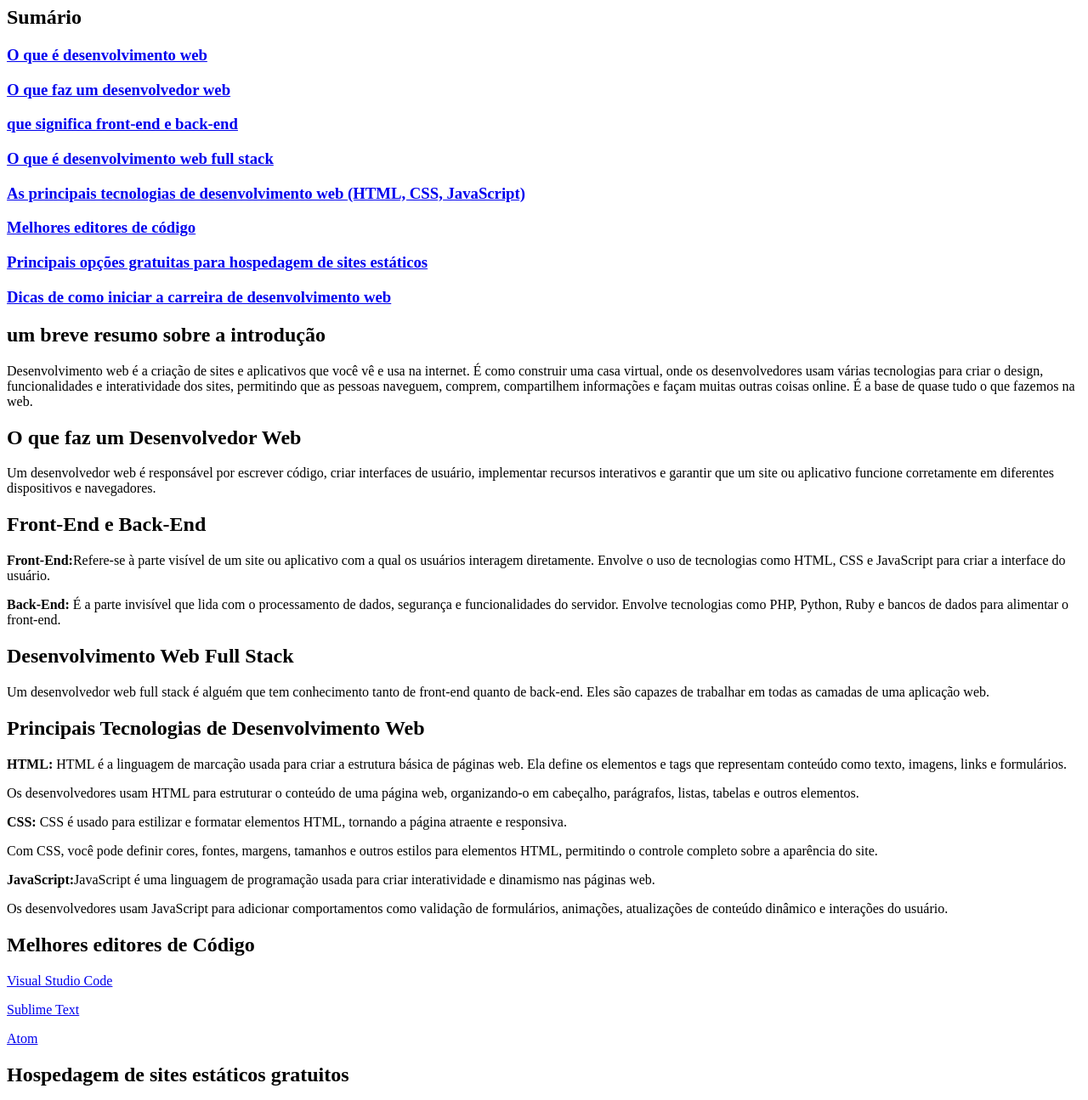
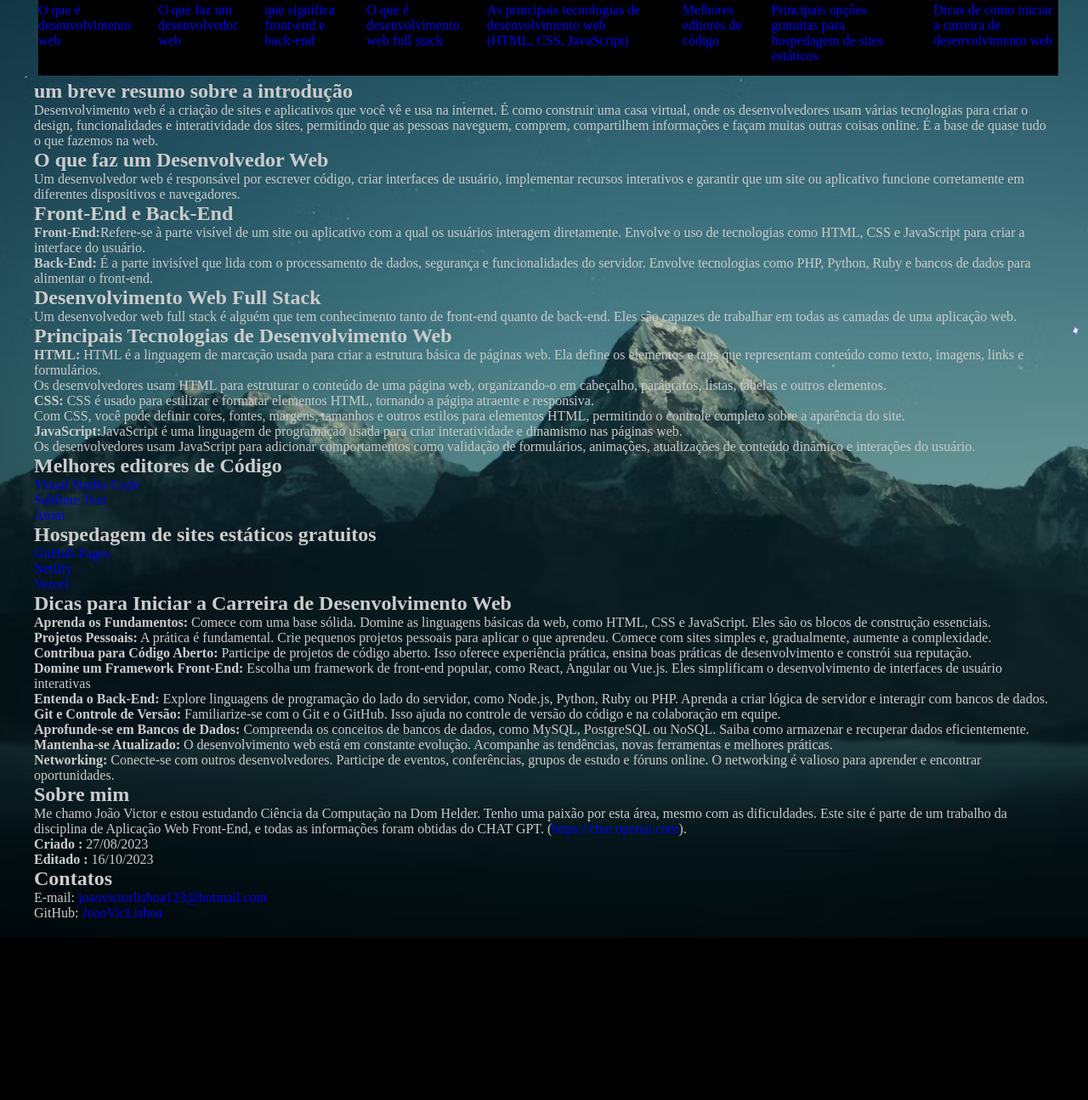
Before and after one commit to JoaoVicLisboa/Meu-Site, a plain HTML site: page index.html in a window 1280 px wide. Shown: the part 73-1368 px from the top of the page at 85% size. After the commit the page ends 1177 px from the top, so only its background shows below. Drawn offline with Linux system fonts and the light colour scheme; files whose address does not match are found by name.

Commit message:
Update index.html

```diff
--- a/index.html
+++ b/index.html
@@ -5,65 +5,128 @@
   <meta charset="UTF-8">
   <meta http-equiv="X-UA-Compatible" content="IE=edge">
   <meta name="viewport" content="width=device-width, initial-scale=1.0">
+  <link rel="stylesheet" href="https://cdnjs.cloudflare.com/ajax/libs/font-awesome/6.4.2/css/all.min.css" integrity="sha512-z3gLpd7yknf1YoNbCzqRKc4qyor8gaKU1qmn+CShxbuBusANI9QpRohGBreCFkKxLhei6S9CQXFEbbKuqLg0DA==" crossorigin="anonymous" referrerpolicy="no-referrer" />
+  <link rel="stylesheet" href="css/reset.css">
+  <link rel="stylesheet" href="css/style.css">
   <title>DESENVOLVIMENTO WEB</title>
 </head>
 
 <body>
-  <header><h1><a href="#sobreMim">João Victor de Souza Lisboa</a>| |<a href="#contatos">Contatos</a></h1></header>
+  <div class="Conteudo">
 
-  <h2>Sumário</h2>
-<h3 ><a href="#introducao">O que é desenvolvimento web</a></h3>
-<h3> <a href="#desenvolvimentoWeb">O que faz um desenvolvedor web</a></h3>
-<h3> <a href="#frontBack"> que significa front-end e back-end</a></h3>
-<h3> <a href="#fullStack">O que é desenvolvimento web full stack </a></h3>
-<h3> <a href="#tecnologiasWeb">As principais tecnologias de desenvolvimento web (HTML, CSS, JavaScript)</a></h3>
-<h3> <a href="#editores">Melhores editores de código</a></h3>
-<h3> <a href="#sitesEstaticos">Principais opções gratuitas para hospedagem de sites estáticos</a></h3>
-<h3> <a href="#carreiraDev">Dicas de como iniciar a carreira de desenvolvimento web</a></h3>
+  <div class="headerTitulo">
+    <header>
+
+    <h1>
+      <a href="#sobreMim">
+         João Victor de Souza Lisboa
+      </a>
+      <a href="#contatos" class="espaco">Contatos</a>
+    </h1>
+  </div>
 
 
-<h2 id="introducao">um breve resumo sobre a introdução</h2>
-<p>Desenvolvimento web é a criação de sites e aplicativos que você vê e usa na internet. É como construir uma casa virtual, onde os desenvolvedores usam várias tecnologias para criar o design, funcionalidades e interatividade dos sites, permitindo que as pessoas naveguem, comprem, compartilhem informações e façam muitas outras coisas online. É a base de quase tudo o que fazemos na web.</p>
-<h2 id="desenvolvimentoWeb">O que faz um Desenvolvedor Web</h2>
-<p>Um desenvolvedor web é responsável por escrever código, criar interfaces de usuário, implementar recursos interativos e garantir que um site ou aplicativo funcione corretamente em diferentes dispositivos e navegadores.</p>
-<h2 id="frontBack">Front-End e Back-End</h2>
-<p><strong>Front-End:</strong>Refere-se à parte visível de um site ou aplicativo com a qual os usuários interagem diretamente. Envolve o uso de tecnologias como HTML, CSS e JavaScript para criar a interface do usuário.</p>
-<p><strong>Back-End:</strong> É a parte invisível que lida com o processamento de dados, segurança e funcionalidades do servidor. Envolve tecnologias como PHP, Python, Ruby e bancos de dados para alimentar o front-end.</p>
-<h2 id="fullStack">Desenvolvimento Web Full Stack</h2>
-<p>Um desenvolvedor web full stack é alguém que tem conhecimento tanto de front-end quanto de back-end. Eles são capazes de trabalhar em todas as camadas de uma aplicação web.</p>
-<h2 id="tecnologiasWeb">Principais Tecnologias de Desenvolvimento Web</h2>
-<p><strong>HTML:</strong> HTML é a linguagem de marcação usada para criar a estrutura básica de páginas web. Ela define os elementos e tags que representam conteúdo como texto, imagens, links e formulários.</p>
-<p>Os desenvolvedores usam HTML para estruturar o conteúdo de uma página web, organizando-o em cabeçalho, parágrafos, listas, tabelas e outros elementos.</p>
-<p><strong>CSS: </strong>CSS é usado para estilizar e formatar elementos HTML, tornando a página atraente e responsiva.</p>
-<p>Com CSS, você pode definir cores, fontes, margens, tamanhos e outros estilos para elementos HTML, permitindo o controle completo sobre a aparência do site.</p>
-<p><strong>JavaScript:</strong>JavaScript é uma linguagem de programação usada para criar interatividade e dinamismo nas páginas web.</p>
-<p> Os desenvolvedores usam JavaScript para adicionar comportamentos como validação de formulários, animações, atualizações de conteúdo dinâmico e interações do usuário.</p>
-<h2 id="editores">Melhores editores de Código</h2>
-<p><a href="https://code.visualstudio.com"> Visual Studio Code</a></p>
-<p><a href="https://www.sublimetext.com">Sublime Text</a></p>
-<p><a href="https://github.blog/2022-06-08-sunsetting-atom/">Atom</a></p>
-<h2 id="sitesEstaticos">Hospedagem de sites estáticos gratuitos</h2>
-<p><a href="https://pages.github.com/">GitHub Pages</a></p>
-<p><a href="https://www.netlify.com/">Netlify</a></p>
-<p><a href="https://vercel.com/">Vercel</a></p>
-<h2 id="carreiraDev">Dicas para Iniciar a Carreira de Desenvolvimento Web</h2>
-<p><strong> Aprenda os Fundamentos:</strong> Comece com uma base sólida. Domine as linguagens básicas da web, como HTML, CSS e JavaScript. Eles são os blocos de construção essenciais.</p>
-<p><strong> Projetos Pessoais:</strong> A prática é fundamental. Crie pequenos projetos pessoais para aplicar o que aprendeu. Comece com sites simples e, gradualmente, aumente a complexidade.</p>
-<p><strong> Contribua para Código Aberto:</strong> Participe de projetos de código aberto. Isso oferece experiência prática, ensina boas práticas de desenvolvimento e constrói sua reputação.</p>
-<p><strong>Domine um Framework Front-End:</strong> Escolha um framework de front-end popular, como React, Angular ou Vue.js. Eles simplificam o desenvolvimento de interfaces de usuário interativas</p>
-<p><strong>Entenda o Back-End:</strong> Explore linguagens de programação do lado do servidor, como Node.js, Python, Ruby ou PHP. Aprenda a criar lógica de servidor e interagir com bancos de dados.</p>
-<p><strong>Git e Controle de Versão:</strong> Familiarize-se com o Git e o GitHub. Isso ajuda no controle de versão do código e na colaboração em equipe.</p>
-<p><strong>Aprofunde-se em Bancos de Dados:</strong> Compreenda os conceitos de bancos de dados, como MySQL, PostgreSQL ou NoSQL. Saiba como armazenar e recuperar dados eficientemente.</p>
-<p><strong>Mantenha-se Atualizado:</strong> O desenvolvimento web está em constante evolução. Acompanhe as tendências, novas ferramentas e melhores práticas.</p>
-<p><strong>Networking:</strong> Conecte-se com outros desenvolvedores. Participe de eventos, conferências, grupos de estudo e fóruns online. O networking é valioso para aprender e encontrar oportunidades.</p>
-<footer><h2 id="sobreMim"><strong> Sobre mim</strong></h2>
-<p>Me chamo João Victor e estou estudando Ciência da Computação na Dom Helder. Tenho uma paixão por esta área, mesmo com as dificuldades. Este site é parte de um trabalho da disciplina de Aplicação Web Front-End, e todas as informações foram obtidas do CHAT GPT. (<a href="https://chat.openai.com">https://chat.openai.com</a>). </p>
-<h2 id="contatos"><strong>Contatos</strong></h2>
-<p>E-mail: <a href="mailto:joaovictorlisboa123@hotmail.com">joaovictorlisboa123@hotmail.com</a><p>GitHub: <a href="https://github.com/JoaoVicLisboa">JoaoVicLisboa</a></p></footer>
+  </header>
+  <div class="sumario">
+    <div class="logo"><a href="#nav"></a></div>
+    <ul class="links">
+      <li>
+        <a href="#introducao">O que é desenvolvimento web</a>
+      </li>
+      <li>
+        <a href="#desenvolvimentoWeb">O que faz um desenvolvedor web</a></li>
+      <li>
+        <a href="#frontBack"> que significa front-end e back-end</a></li>
+      <li>
+        <a href="#fullStack">O que é desenvolvimento web full stack </a></li>
+      <li>
+         <a href="#tecnologiasWeb">As principais tecnologias de desenvolvimento web (HTML, CSS, JavaScript)</a></li>
+      <li>
+        <a href="#editores">Melhores editores de código</a></li>
+      <li>
+        <a href="#sitesEstaticos">Principais opções gratuitas para hospedagem de sites estáticos</a></li>
+      <li>
+        <a href="#carreiraDev">Dicas de como iniciar a carreira de desenvolvimento web</a></li>
+    </ul>
+
+  </div>
 
 
+<div class="content">
+  <div class="resumo">
+    <h2 id="introducao">um breve resumo sobre a introdução</h2>
+  <p>Desenvolvimento web é a criação de sites e aplicativos que você vê e usa na internet. É como construir uma casa
+    virtual, onde os desenvolvedores usam várias tecnologias para criar o design, funcionalidades e interatividade dos
+    sites, permitindo que as pessoas naveguem, comprem, compartilhem informações e façam muitas outras coisas online. É
+    a base de quase tudo o que fazemos na web.</p>
+  </div>
 
+  <div class="desenWeb"><h2 id="desenvolvimentoWeb">O que faz um Desenvolvedor Web</h2>
+  <p>Um desenvolvedor web é responsável por escrever código, criar interfaces de usuário, implementar recursos
+    interativos e garantir que um site ou aplicativo funcione corretamente em diferentes dispositivos e navegadores.</p></div>
+
+ <div class="frontBack"><h2 id="frontBack">Front-End e Back-End</h2>
+  <p><strong>Front-End:</strong>Refere-se à parte visível de um site ou aplicativo com a qual os usuários interagem
+    diretamente. Envolve o uso de tecnologias como HTML, CSS e JavaScript para criar a interface do usuário.</p>
+  <p><strong>Back-End:</strong> É a parte invisível que lida com o processamento de dados, segurança e funcionalidades
+    do servidor. Envolve tecnologias como PHP, Python, Ruby e bancos de dados para alimentar o front-end.</p></div>
+  <div class="fullStack"><h2 id="fullStack">Desenvolvimento Web Full Stack</h2>
+  <p>Um desenvolvedor web full stack é alguém que tem conhecimento tanto de front-end quanto de back-end. Eles são
+    capazes de trabalhar em todas as camadas de uma aplicação web.</p></div>
+  <div class="tecnoPrinci"><h2 id="tecnologiasWeb">Principais Tecnologias de Desenvolvimento Web</h2>
+  <p><strong>HTML:</strong> HTML é a linguagem de marcação usada para criar a estrutura básica de páginas web. Ela
+    define os elementos e tags que representam conteúdo como texto, imagens, links e formulários.</p>
+  <p>Os desenvolvedores usam HTML para estruturar o conteúdo de uma página web, organizando-o em cabeçalho, parágrafos,
+    listas, tabelas e outros elementos.</p>
+  <p><strong>CSS: </strong>CSS é usado para estilizar e formatar elementos HTML, tornando a página atraente e
+    responsiva.</p>
+  <p>Com CSS, você pode definir cores, fontes, margens, tamanhos e outros estilos para elementos HTML, permitindo o
+    controle completo sobre a aparência do site.</p>
+  <p><strong>JavaScript:</strong>JavaScript é uma linguagem de programação usada para criar interatividade e dinamismo
+    nas páginas web.</p>
+  <p> Os desenvolvedores usam JavaScript para adicionar comportamentos como validação de formulários, animações,
+    atualizações de conteúdo dinâmico e interações do usuário.</p></div>
+  <div class="edit"><h2 id="editores">Melhores editores de Código</h2>
+  <p><a href="https://code.visualstudio.com"> Visual Studio Code</a></p>
+  <p><a href="https://www.sublimetext.com">Sublime Text</a></p>
+  <p><a href="https://github.blog/2022-06-08-sunsetting-atom/">Atom</a></p>
+  <h2 id="sitesEstaticos">Hospedagem de sites estáticos gratuitos</h2>
+  <p><a href="https://pages.github.com/">GitHub Pages</a></p>
+  <p><a href="https://www.netlify.com/">Netlify</a></p>
+  <p><a href="https://vercel.com/">Vercel</a></p></div>
+  <div class="carreira"><h2 id="carreiraDev">Dicas para Iniciar a Carreira de Desenvolvimento Web</h2>
+  <p><strong> Aprenda os Fundamentos:</strong> Comece com uma base sólida. Domine as linguagens básicas da web, como
+    HTML, CSS e JavaScript. Eles são os blocos de construção essenciais.</p>
+  <p><strong> Projetos Pessoais:</strong> A prática é fundamental. Crie pequenos projetos pessoais para aplicar o que
+    aprendeu. Comece com sites simples e, gradualmente, aumente a complexidade.</p>
+  <p><strong> Contribua para Código Aberto:</strong> Participe de projetos de código aberto. Isso oferece experiência
+    prática, ensina boas práticas de desenvolvimento e constrói sua reputação.</p>
+  <p><strong>Domine um Framework Front-End:</strong> Escolha um framework de front-end popular, como React, Angular ou
+    Vue.js. Eles simplificam o desenvolvimento de interfaces de usuário interativas</p>
+  <p><strong>Entenda o Back-End:</strong> Explore linguagens de programação do lado do servidor, como Node.js, Python,
+    Ruby ou PHP. Aprenda a criar lógica de servidor e interagir com bancos de dados.</p>
+  <p><strong>Git e Controle de Versão:</strong> Familiarize-se com o Git e o GitHub. Isso ajuda no controle de versão do
+    código e na colaboração em equipe.</p>
+  <p><strong>Aprofunde-se em Bancos de Dados:</strong> Compreenda os conceitos de bancos de dados, como MySQL,
+    PostgreSQL ou NoSQL. Saiba como armazenar e recuperar dados eficientemente.</p>
+  <p><strong>Mantenha-se Atualizado:</strong> O desenvolvimento web está em constante evolução. Acompanhe as tendências,
+    novas ferramentas e melhores práticas.</p>
+  <p><strong>Networking:</strong> Conecte-se com outros desenvolvedores. Participe de eventos, conferências, grupos de
+    estudo e fóruns online. O networking é valioso para aprender e encontrar oportunidades.</p></div> </div>
+  <div class="rodape"><footer>
+    <h2 id="sobreMim"><strong> Sobre mim</strong></h2>
+    <p>Me chamo João Victor e estou estudando Ciência da Computação na Dom Helder. Tenho uma paixão por esta área, mesmo
+      com as dificuldades. Este site é parte de um trabalho da disciplina de Aplicação Web Front-End, e todas as
+      informações foram obtidas do CHAT GPT. (<a href="https://chat.openai.com">https://chat.openai.com</a>). </p>
+      <p><strong>Criado : </strong>27/08/2023 </p>
+      </p><strong>Editado : </strong>16/10/2023</p>
+
+    <h2 id="contatos"><strong>Contatos</strong></h2>
+    <p>E-mail: <a href="mailto:joaovictorlisboa123@hotmail.com">joaovictorlisboa123@hotmail.com</a>
+      <p>GitHub: <a href="https://github.com/JoaoVicLisboa">JoaoVicLisboa</a></p>
+  </footer></div>
 
 </body>
+<script src="script/script.js"></script>
 
 </html>
```
